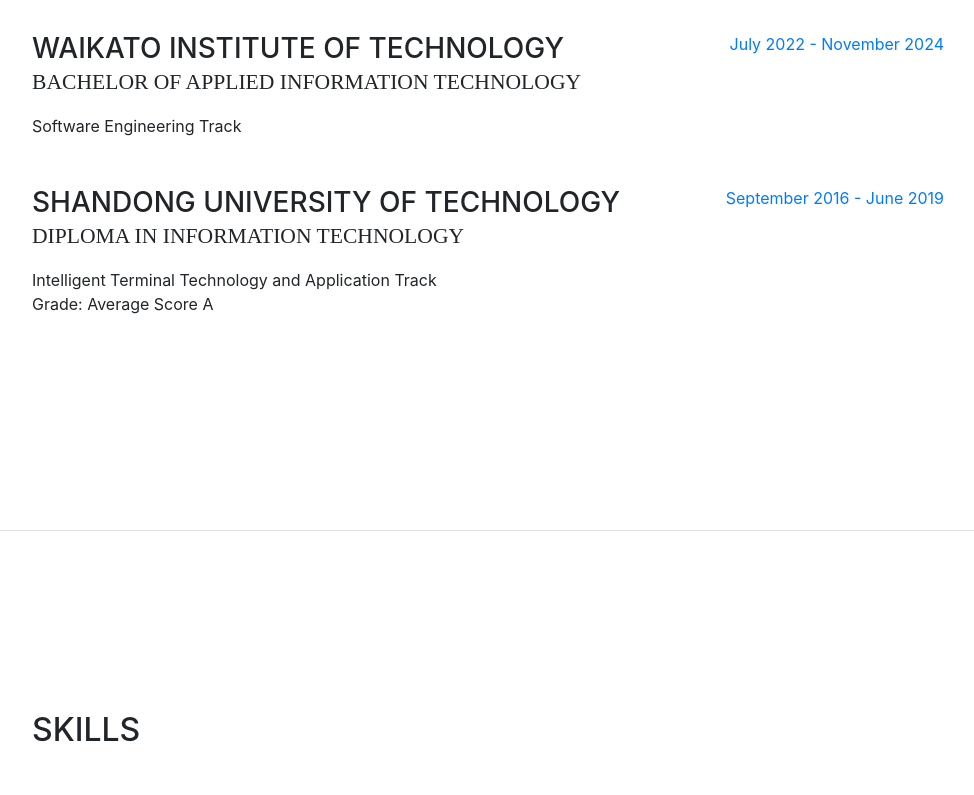
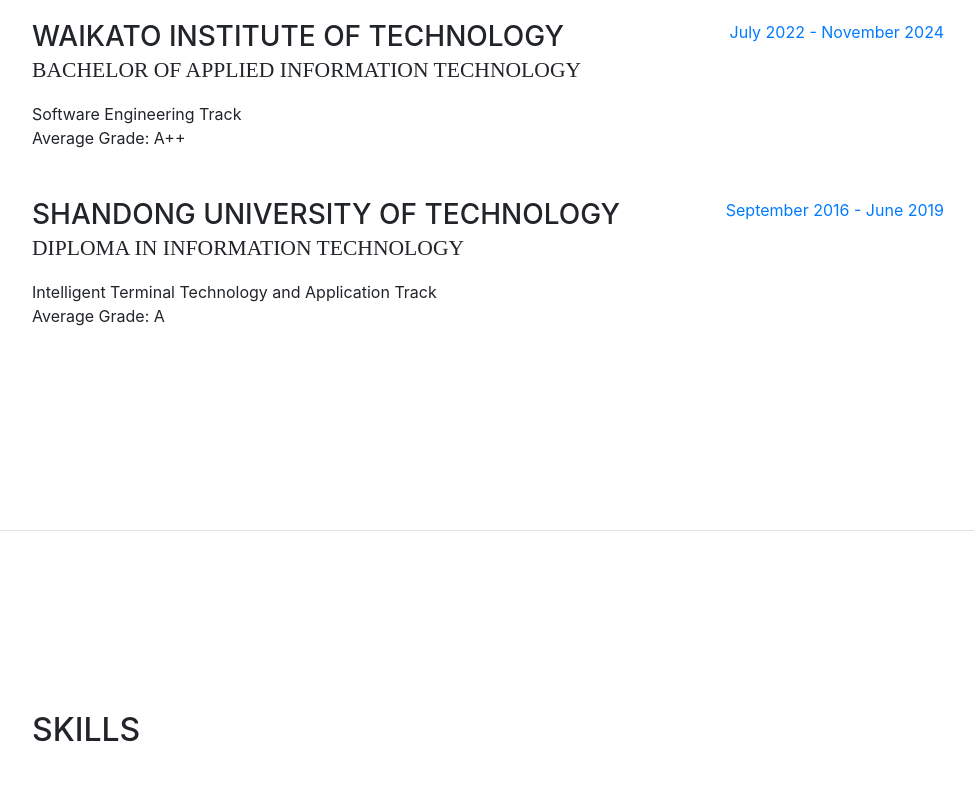
Before and after one commit to ccste/portfolio, a website with bundled scripts: page index.html in a window 1280 px wide. Shown: the part 3300-4095 px from the top of the page, without its empty margins (288-1262 px from the left). Built offline with nearby package versions, Linux system fonts and the light colour scheme; a web font is replaced by a local one.

Commit message:
Update Information in Education Section

```diff
--- a/index.html
+++ b/index.html
@@ -250,6 +250,7 @@
             <h3 class="mb-0">Waikato Institute of Technology</h3>
             <div class="subheading mb-3">Bachelor of Applied Information Technology</div>
             <div>Software Engineering Track</div>
+            <div>Average Grade: A++</div>
             <!-- <p>GPA: 3.23</p> -->
           </div>
           <div class="resume-date text-md-right">
@@ -263,7 +264,7 @@
             <div class="subheading mb-3">Diploma in Information Technology</div>
             <!-- <p>GPA: 3.56</p> -->
             <div>Intelligent Terminal Technology and Application Track</div>
-            <div>Grade: Average Score A</div>
+            <div>Average Grade: A</div>
           </div>
           <div class="resume-date text-md-right">
             <span class="text-primary">September 2016 - June 2019</span>
```
